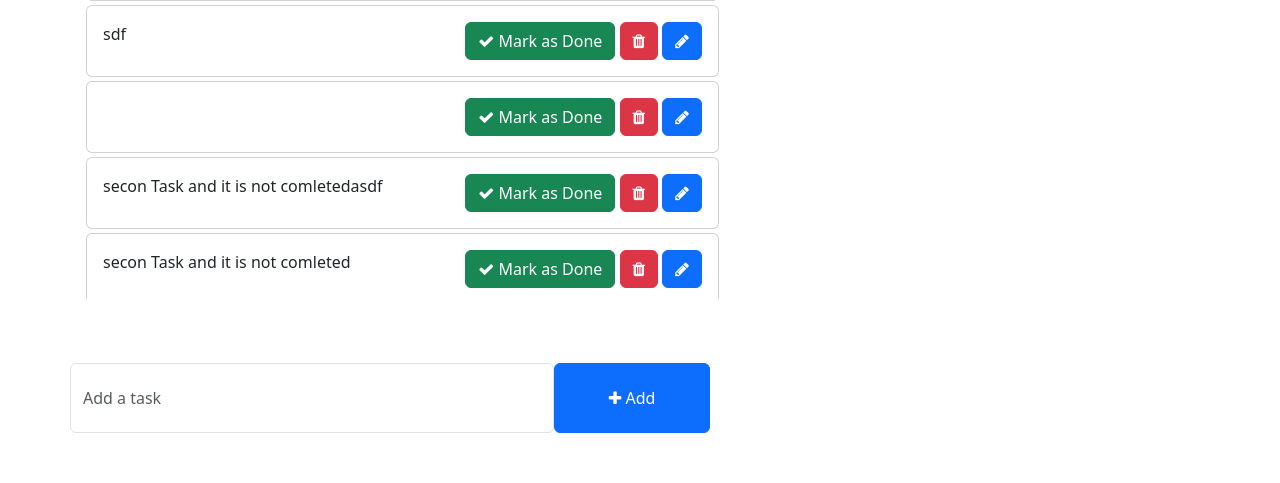
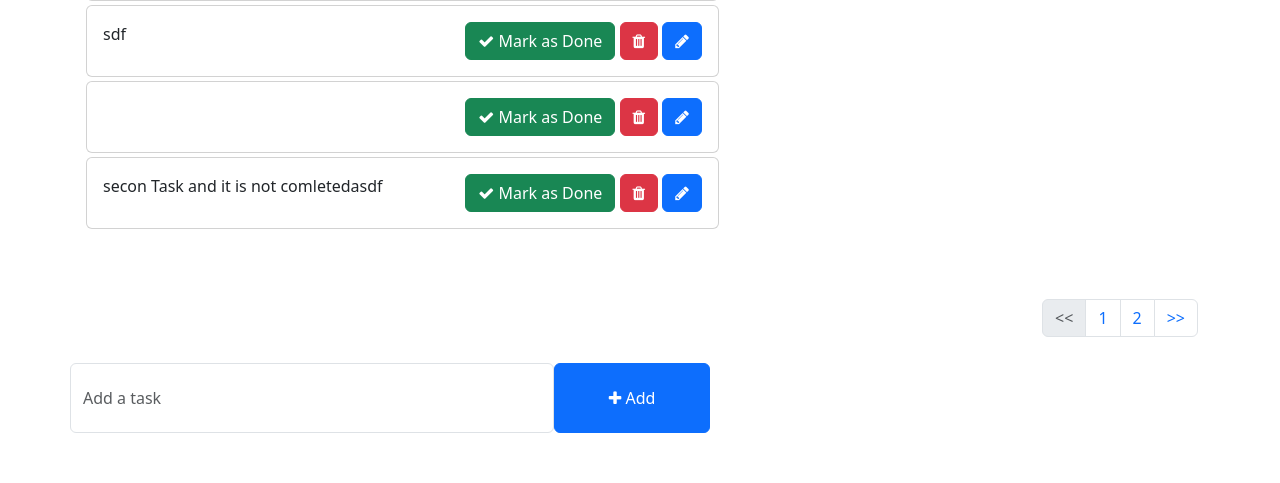
Before and after one commit to dhruv-gautam-dev/django-dolist, a Django app: page / in a window 1280 px wide. Shown: the part 317-800 px from the top of the page. Run offline with Django 5.2, Linux system fonts and the light colour scheme; data comes from the database, SQL or seed files in the repository; both versions use the stored data as it was after the commit.

Commit message:
FEAT: Apply the pagination

```diff
--- a/templates/home.html
+++ b/templates/home.html
@@ -108,6 +108,35 @@
             </div>
           </form>
         </div>
+        <nav aria-label="Page navigation example">
+          <ul class="pagination justify-content-end">
+            <li class="page-item disabled">
+              <a class="page-link" href="?pg=1"><<</a>
+            </li>
+            {% if tasks.has_previous %}
+            <li class="page-item">
+              <a class="page-link" href="?pg={{ tasks.previous_page_number }}"
+                >{{ tasks.previous_page_number }}</a
+              >
+            </li>
+            {% endif %}
+            <li class="page-item">
+              <a class="page-link" href="?pg={{ tasks.number }}"
+                >{{ tasks.number }}</a
+              >
+            </li>
+            {% if tasks.has_next %}
+            <li class="page-item">
+              <a class="page-link" href="?pg={{ tasks.next_page_number }}"
+                >{{ tasks.next_page_number }}</a
+              >
+            </li>
+            {% endif %}
+            <li class="page-item">
+              <a class="page-link" href="?pg={{ tasks.num_pages }}">>></a>
+            </li>
+          </ul>
+        </nav>
       </div>
     </div>
   </body>
--- a/todo_main/views.py
+++ b/todo_main/views.py
@@ -1,6 +1,7 @@
 from django.http import HttpResponse
 from django.shortcuts import render
 from todo.models import Task
+from django.core.paginator import Paginator
 
 
 def home(request):
@@ -8,6 +9,11 @@ def home(request):
     completed_tasks = Task.objects.filter(is_completed=True).order_by("-updated_at")
     unCompleted_tasks = Task.objects.filter(is_completed=False).order_by("-updated_at")
 
+    paginator = Paginator(tasks, 5)
+    page = request.GET.get("pg")
+    tasks = paginator.get_page(page)
+    # print("tasksnumberis" tas)
+
     context = {
         "tasks": tasks,
         "completed_tasks": completed_tasks,
```
Also changed, not shown: db.sqlite3.
